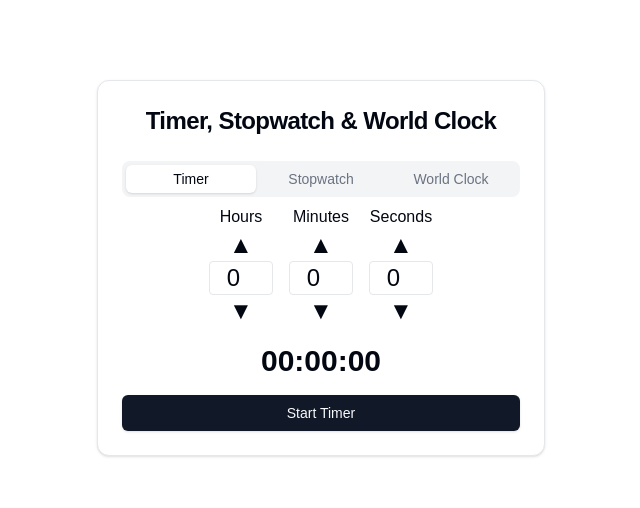
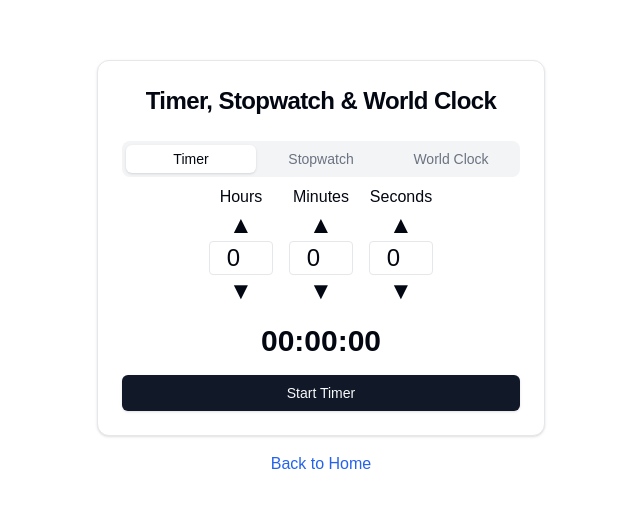
Before and after one commit to praveen2288/csv-editor, a Next.js app: page /clock in a window 1280 px wide. Shown: the part 132-640 px from the top of the page, without its empty margins (319-959 px from the left). Built offline with nearby package versions, Linux system fonts and the light colour scheme.

Commit message:
Add back-to-home links

```diff
--- a/app/agecalculator/page.tsx
+++ b/app/agecalculator/page.tsx
@@ -9,6 +9,7 @@ import { Input } from "@/components/ui/input"
 import { Label } from "@/components/ui/label"
 import { Popover, PopoverContent, PopoverTrigger } from "@/components/ui/popover"
 import { Select, SelectContent, SelectItem, SelectTrigger, SelectValue } from "@/components/ui/select"
+import Link from 'next/link'
 
 export default function Component() {
   const [birthDate, setBirthDate] = useState<Date | undefined>(undefined)
@@ -65,7 +66,7 @@ export default function Component() {
   }
 
   return (
-    <div className="flex items-center justify-center min-h-screen">
+    <div className="flex flex-col items-center justify-center min-h-screen">
       <Card className="w-full max-w-lg">
         <CardHeader>
           <CardTitle>Precise Age Calculator</CardTitle>
@@ -135,6 +136,9 @@ export default function Component() {
           </div>
         </CardContent>
       </Card>
+      <Link href="/" className="mt-4 text-blue-600 hover:underline">
+        Back to Home
+      </Link>
     </div>
   )
 }
--- a/app/calculator/page.tsx
+++ b/app/calculator/page.tsx
@@ -6,6 +6,7 @@ import { Input } from "@/components/ui/input"
 import { Tabs, TabsContent, TabsList, TabsTrigger } from "@/components/ui/tabs"
 import { Select, SelectContent, SelectItem, SelectTrigger, SelectValue } from "@/components/ui/select"
 import { ScrollArea } from "@/components/ui/scroll-area"
+import Link from 'next/link'
 
 type CalculationType = 'standard' | 'length' | 'weight' | 'temperature'
 
@@ -289,6 +290,11 @@ export default function AdvancedCalculator() {
           ))}
         </ScrollArea>
       </div>
+      <div className="text-center mt-4">
+        <Link href="/" className="text-blue-600 hover:underline">
+          Back to Home
+        </Link>
+      </div>
     </div>
   )
 }
--- a/app/clock/page.tsx
+++ b/app/clock/page.tsx
@@ -6,6 +6,7 @@ import { Card, CardContent, CardHeader, CardTitle } from "@/components/ui/card"
 import { Tabs, TabsContent, TabsList, TabsTrigger } from "@/components/ui/tabs"
 import { Input } from "@/components/ui/input"
 import { X } from "lucide-react"
+import Link from 'next/link'
 
 const ScrollableInput = ({ value, onChange, max }) => {
   return (
@@ -143,7 +144,7 @@ export default function ClockTimerStopwatchWorldClock() {
   }
 
   return (
-    <div className="flex items-center justify-center min-h-screen">
+    <div className="flex flex-col items-center justify-center min-h-screen">
       <Card className="w-full max-w-md mx-auto">
         <CardHeader>
           <CardTitle className="text-2xl font-bold text-center">Timer, Stopwatch & World Clock</CardTitle>
@@ -241,6 +242,9 @@ export default function ClockTimerStopwatchWorldClock() {
           </Tabs>
         </CardContent>
       </Card>
+      <Link href="/" className="mt-4 text-blue-600 hover:underline">
+        Back to Home
+      </Link>
     </div>
   )
 }
--- a/app/cronparser/page.tsx
+++ b/app/cronparser/page.tsx
@@ -7,6 +7,7 @@ import { Card, CardContent, CardDescription, CardHeader, CardTitle } from "@/com
 import { Alert, AlertDescription, AlertTitle } from "@/components/ui/alert"
 import { InfoIcon } from 'lucide-react'
 import { parseExpression } from 'cron-parser'
+import Link from 'next/link'
 
 
 // Note: In a real-world scenario, you'd install cron-parser via npm.
@@ -66,7 +67,7 @@ export default function CronExplainer() {
   }
 
   return (
-    <div className="flex items-center justify-center min-h-screen">
+    <div className="flex flex-col items-center justify-center min-h-screen">
         <Card className="w-full max-w-2xl m-auto">
         <CardHeader>
             <CardTitle>Cron Expression Explainer</CardTitle>
@@ -108,6 +109,9 @@ export default function CronExplainer() {
             </div>
         </CardContent>
         </Card>
+        <Link href="/" className="mt-4 text-blue-600 hover:underline">
+          Back to Home
+        </Link>
     </div>
   )
 }
--- a/app/csveditor/page.tsx
+++ b/app/csveditor/page.tsx
@@ -6,6 +6,7 @@ import { Button } from "@/components/ui/button"
 import { Input } from "@/components/ui/input"
 import { Table, TableBody, TableCell, TableHead, TableHeader, TableRow } from "@/components/ui/table"
 import { Trash2, Plus, ArrowUp, ArrowDown, ArrowUpDown, Search } from 'lucide-react'
+import Link from 'next/link'
 
 type SortConfig = {
   key: number;
@@ -225,6 +226,11 @@ export default function CSVEditor() {
           </Table>
         </div>
       )}
+      <div className="text-center mt-4">
+        <Link href="/" className="text-blue-600 hover:underline">
+          Back to Home
+        </Link>
+      </div>
     </div>
   )
 }
--- a/app/diff/page.tsx
+++ b/app/diff/page.tsx
@@ -5,6 +5,7 @@ import { Button } from "@/components/ui/button"
 import { ScrollArea } from "@/components/ui/scroll-area"
 import { Textarea } from "@/components/ui/textarea"
 import * as diff from 'diff'
+import Link from 'next/link'
 
 export default function DiffApp() {
   const [leftText, setLeftText] = useState('')
@@ -102,6 +103,11 @@ export default function DiffApp() {
           </ScrollArea>
         </div>
       </div>
+      <div className="text-center mt-4">
+        <Link href="/" className="text-blue-600 hover:underline">
+          Back to Home
+        </Link>
+      </div>
     </div>
   )
 }
--- a/app/jsonformatter/page.tsx
+++ b/app/jsonformatter/page.tsx
@@ -4,6 +4,7 @@ import { useState } from 'react'
 import { Textarea } from '@/components/ui/textarea'
 import { Button } from '@/components/ui/button'
 import { Card, CardContent, CardHeader, CardTitle } from '@/components/ui/card'
+import Link from 'next/link'
 
 export default function JSONFormatter() {
   const [input, setInput] = useState('')
@@ -23,7 +24,7 @@ export default function JSONFormatter() {
   }
 
   return (
-    <div className="flex items-center justify-center min-h-screen">
+    <div className="flex flex-col items-center justify-center min-h-screen">
       <Card className="w-full max-w-2xl">
         <CardHeader>
           <CardTitle>JSON Formatter / Validator</CardTitle>
@@ -50,6 +51,9 @@ export default function JSONFormatter() {
           )}
         </CardContent>
       </Card>
+      <Link href="/" className="mt-4 text-blue-600 hover:underline">
+        Back to Home
+      </Link>
     </div>
   )
 }
--- a/app/passwordgenerator/page.tsx
+++ b/app/passwordgenerator/page.tsx
@@ -7,6 +7,7 @@ import { Button } from "@/components/ui/button"
 import { Card, CardContent, CardHeader, CardTitle } from "@/components/ui/card"
 import { Label } from "@/components/ui/label"
 import { Copy } from 'lucide-react'
+import Link from 'next/link'
 
 export default function PasswordGenerator() {
   const [password, setPassword] = useState('')
@@ -56,7 +57,7 @@ export default function PasswordGenerator() {
   }, [password])
 
   return (
-    <div className="min-h-screen flex items-center justify-center bg-gray-100 dark:bg-gray-900">
+    <div className="min-h-screen flex flex-col items-center justify-center bg-gray-100 dark:bg-gray-900">
       <Card className="w-full max-w-md">
         <CardHeader>
           <CardTitle className="text-2xl font-bold text-center">Password Generator</CardTitle>
@@ -127,6 +128,9 @@ export default function PasswordGenerator() {
           </Button>
         </CardContent>
       </Card>
+      <Link href="/" className="mt-4 text-blue-600 hover:underline">
+        Back to Home
+      </Link>
     </div>
   )
 }
--- a/app/qrcode/page.tsx
+++ b/app/qrcode/page.tsx
@@ -4,6 +4,7 @@ import { useState } from 'react'
 import { Button } from '@/components/ui/button'
 import { Input } from '@/components/ui/input'
 import { Card, CardContent, CardHeader, CardTitle } from '@/components/ui/card'
+import Link from 'next/link'
 
 export default function QRCodeGenerator() {
   const [text, setText] = useState('')
@@ -29,7 +30,7 @@ export default function QRCodeGenerator() {
   }
 
   return (
-    <div className="flex items-center justify-center min-h-screen">
+    <div className="flex flex-col items-center justify-center min-h-screen">
       <Card className="w-full max-w-md m-auto">
         <CardHeader>
           <CardTitle>QR Code Generator</CardTitle>
@@ -55,6 +56,9 @@ export default function QRCodeGenerator() {
           </div>
         </CardContent>
       </Card>
+      <Link href="/" className="mt-4 text-blue-600 hover:underline">
+        Back to Home
+      </Link>
     </div>
   )
 }
```
